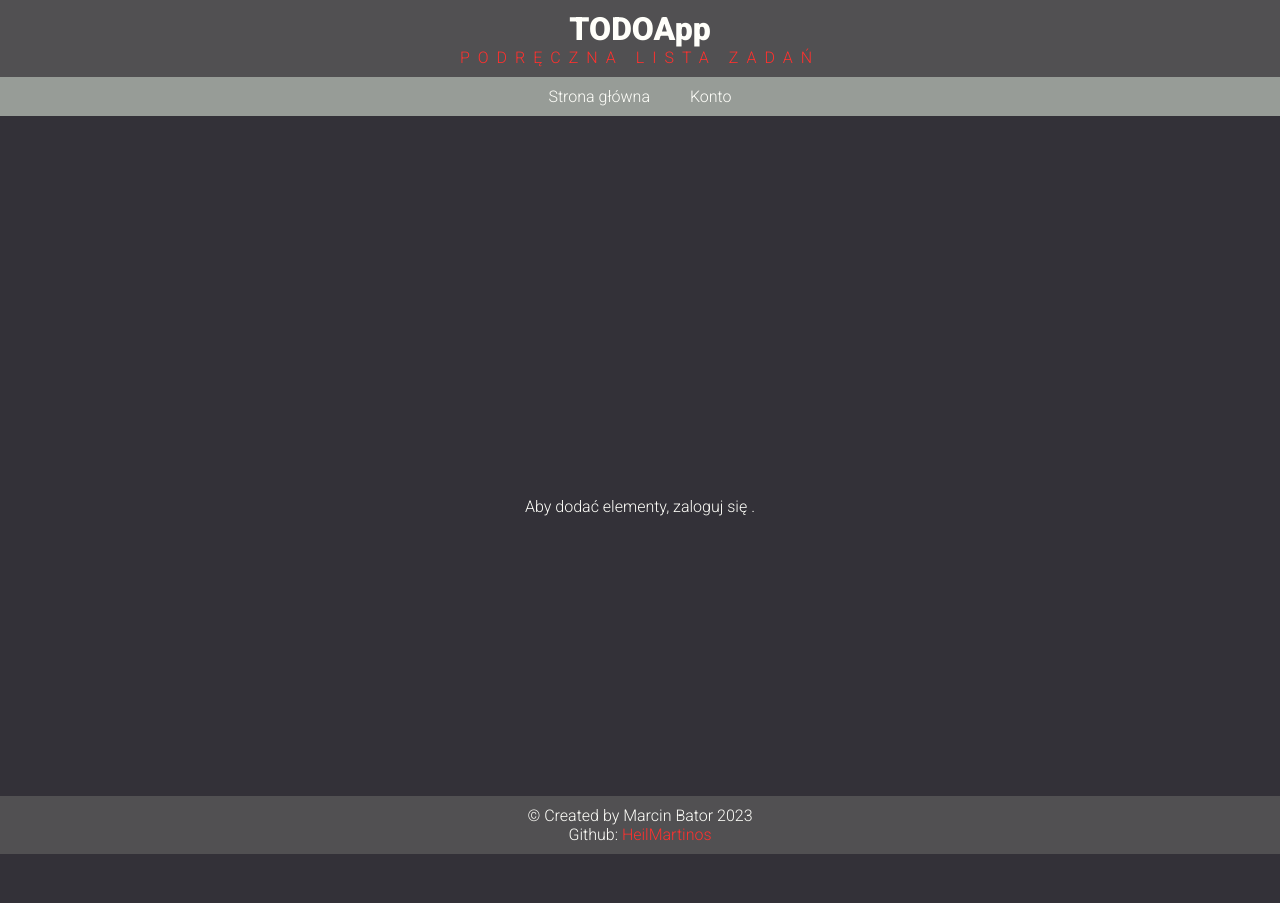
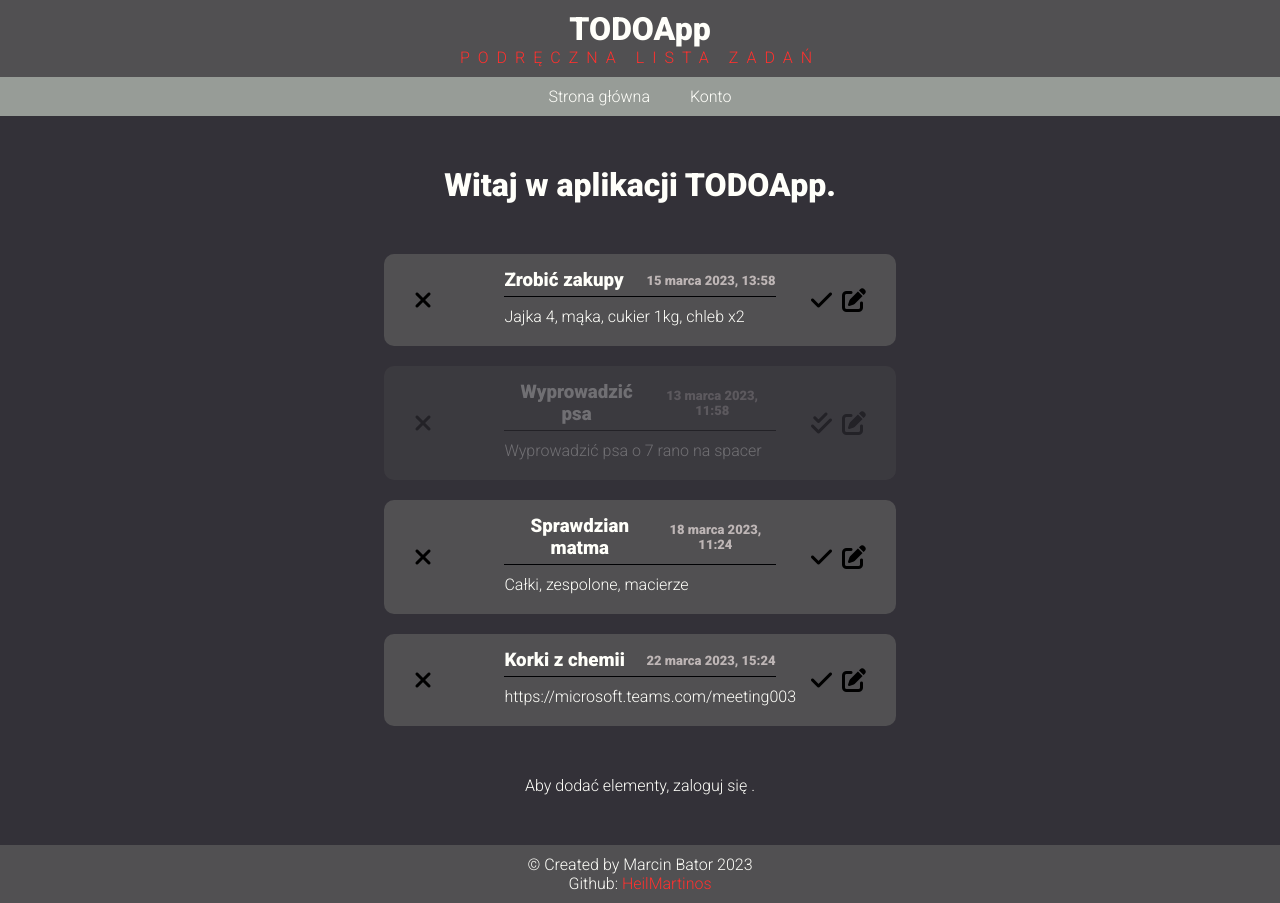
Before and after one commit to marcinbator/Todoapp, a Django app: page / in a window 1280 px wide. Before the commit the page ends 854 px from the top, so only its background shows below. Run offline with Django 4.2, Linux system fonts and the light colour scheme; some libraries are stand-ins or nearby versions.

Commit message:
style changes 2

```diff
--- a/baseapp/static/main.css
+++ b/baseapp/static/main.css
@@ -54,12 +54,12 @@ i {
   left: 0;
 }
 .body {
-  min-height: 60vh;
+  min-height: 75vh;
   display: flex;
   align-items: center;
   justify-content: center;
   flex-direction: column;
-  margin: 100px 0;
+  margin: 50px 0;
 }
 .elements {
   display: flex;
@@ -127,7 +127,6 @@ i {
   display: flex;
   align-items: center;
 }
-
 .popup {
   position: absolute;
   top: 50px;
--- a/baseapp/templates/home.html
+++ b/baseapp/templates/home.html
@@ -1,5 +1,7 @@
 {% extends 'base.html' %}
 {% block content %}
+{% if user.is_authenticated %}
+  <h1>Twoje elementy:</h1>
   <div class='elements'>
     {% for element in elements %}
       <div class="element"
@@ -41,19 +43,137 @@
       </div>
     {% endfor %}
   </div>
-  {% if user.is_authenticated %}
     <a class='elem-add' href="/add/">
       <i class="fa-solid fa-plus"></i>
       <p class='popup'>Dodaj element</p>
     </a>
-  {% else %}
+{% else %}
+    <h1>Witaj w aplikacji TODOApp.</h1>
+    <div class='elements'>
+      <div class="element">
+        <div class='delete-button' href="">
+          <i class="fa-solid fa-xmark"></i>
+          <p class='popup'>Usuń element</p>
+        </div>
+        <div class="elem-content">
+          <h3 class='elem-title'>
+            Zrobić zakupy
+            <span class='date'>
+              15 marca 2023, 13:58
+            </span>
+          </h3>
+          <span class=elem-text>
+            Jajka 4, mąka, cukier 1kg, chleb x2
+          </span>
+        </div>
+        <div class='elem-menu'>
+          <div class='elem-status'>
+              <div class='elem-do' href="">
+                <i class="fa-solid fa-check"></i>
+                <p class='popup'>Oznacz jako ukończone</p>
+              </div>
+          </div>
+          <div class='elem-edit' href="">
+            <i class="fa-sharp fa-solid fa-pen-to-square"></i>
+            <p class='popup'>Edytuj</p>
+          </div>
+        </div>
+      </div>
+      <div class="element" style=' opacity: 0.3;'>
+        <div class='delete-button' href="">
+          <i class="fa-solid fa-xmark"></i>
+          <p class='popup'>Usuń element</p>
+        </div>
+        <div class="elem-content">
+          <h3 class='elem-title'>
+            Wyprowadzić psa
+            <span class='date'>
+              13 marca 2023, 11:58
+            </span>
+          </h3>
+          <span class=elem-text>
+            Wyprowadzić psa o 7 rano na spacer
+          </span>
+        </div>
+        <div class='elem-menu'>
+          <div class='elem-status'>
+              <div class='elem-undo' href="">
+                <i class="fa-solid fa-check-double"></i>
+                <p class='popup'>Cofnij wykonanie</p>
+              </div>
+          </div>
+          <div class='elem-edit' href="">
+            <i class="fa-sharp fa-solid fa-pen-to-square"></i>
+            <p class='popup'>Edytuj</p>
+          </div>
+        </div>
+      </div>
+      <div class="element">
+        <div class='delete-button' href="">
+          <i class="fa-solid fa-xmark"></i>
+          <p class='popup'>Usuń element</p>
+        </div>
+        <div class="elem-content">
+          <h3 class='elem-title'>
+            Sprawdzian matma
+            <span class='date'>
+              18 marca 2023, 11:24
+            </span>
+          </h3>
+          <span class=elem-text>
+            Całki, zespolone, macierze
+          </span>
+        </div>
+        <div class='elem-menu'>
+          <div class='elem-status'>
+              <div class='elem-do' href="">
+                <i class="fa-solid fa-check"></i>
+                <p class='popup'>Oznacz jako ukończone</p>
+              </div>
+          </div>
+          <div class='elem-edit' href="">
+            <i class="fa-sharp fa-solid fa-pen-to-square"></i>
+            <p class='popup'>Edytuj</p>
+          </div>
+        </div>
+      </div>
+      <div class="element">
+        <div class='delete-button' href="">
+          <i class="fa-solid fa-xmark"></i>
+          <p class='popup'>Usuń element</p>
+        </div>
+        <div class="elem-content">
+          <h3 class='elem-title'>
+            Korki z chemii
+            <span class='date'>
+              22 marca 2023, 15:24
+            </span>
+          </h3>
+          <span class=elem-text>
+            https://microsoft.teams.com/meeting003
+          </span>
+        </div>
+        <div class='elem-menu'>
+          <div class='elem-status'>
+              <div class='elem-do' href="">
+                <i class="fa-solid fa-check"></i>
+                <p class='popup'>Oznacz jako ukończone</p>
+              </div>
+          </div>
+          <div class='elem-edit' href="">
+            <i class="fa-sharp fa-solid fa-pen-to-square"></i>
+            <p class='popup'>Edytuj</p>
+          </div>
+        </div>
+      </div>
+    </div>
     <p>Aby dodać elementy,
       <a href="{% url 'users:login' %}">
         zaloguj się
       </a>
       .
     </p>
-  {% endif %}
+{% endif %}
   {% if messages %}
     {% for message in messages %}
       {{message}}
```
Also changed, not shown: db.sqlite3.
